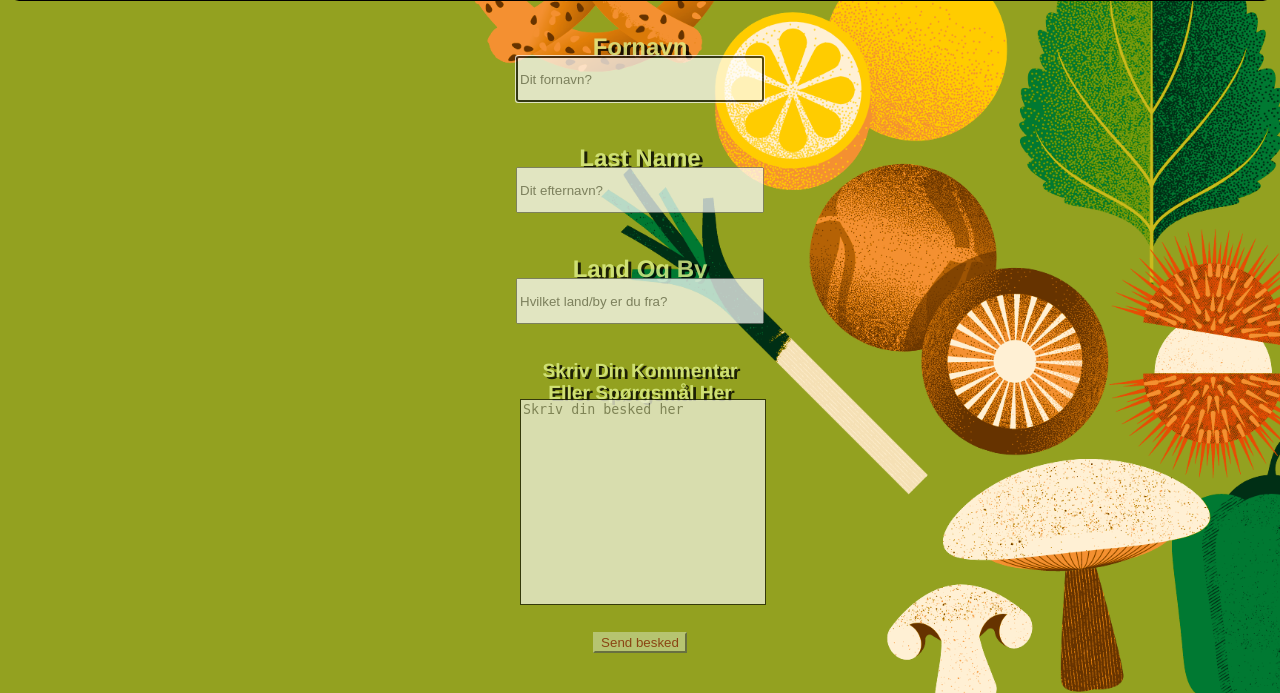
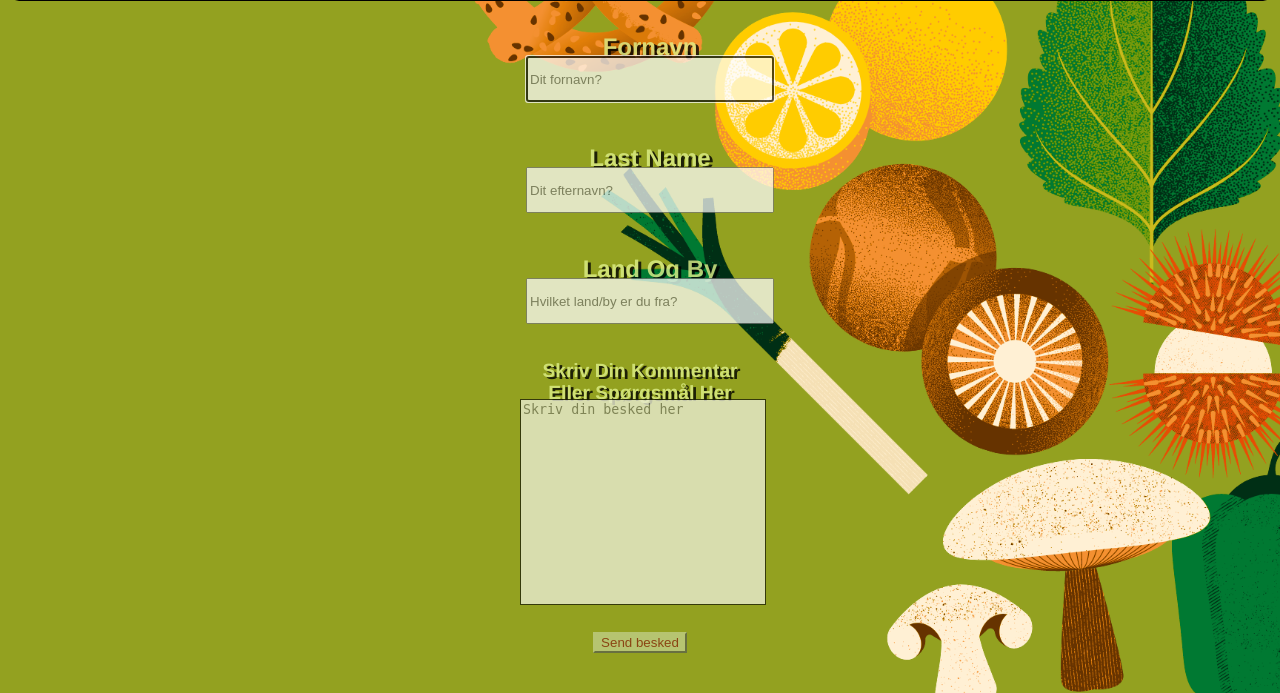
Before and after one commit to Linding3r/ZeroFoodWaste, a Spring Boot app: page /contact in a window 1280 px wide. Shown: the part 84-777 px from the top of the page. Run offline with Spring Boot 4, Linux system fonts and the light colour scheme.

Commit message:
edited contact fonts etc

```diff
--- a/src/main/resources/static/css/contactformular.css
+++ b/src/main/resources/static/css/contactformular.css
@@ -7,6 +7,7 @@
     border-color: black;
     overflow: scroll;
     overflow-x: hidden;
+    margin-left: 20px;
 }
 
 h3 {
@@ -32,7 +33,6 @@
 
 .commentbox {
     color: brown;
-    margin: auto;
     height: 200px;
     width: 240px;
     opacity: 80%;
```
